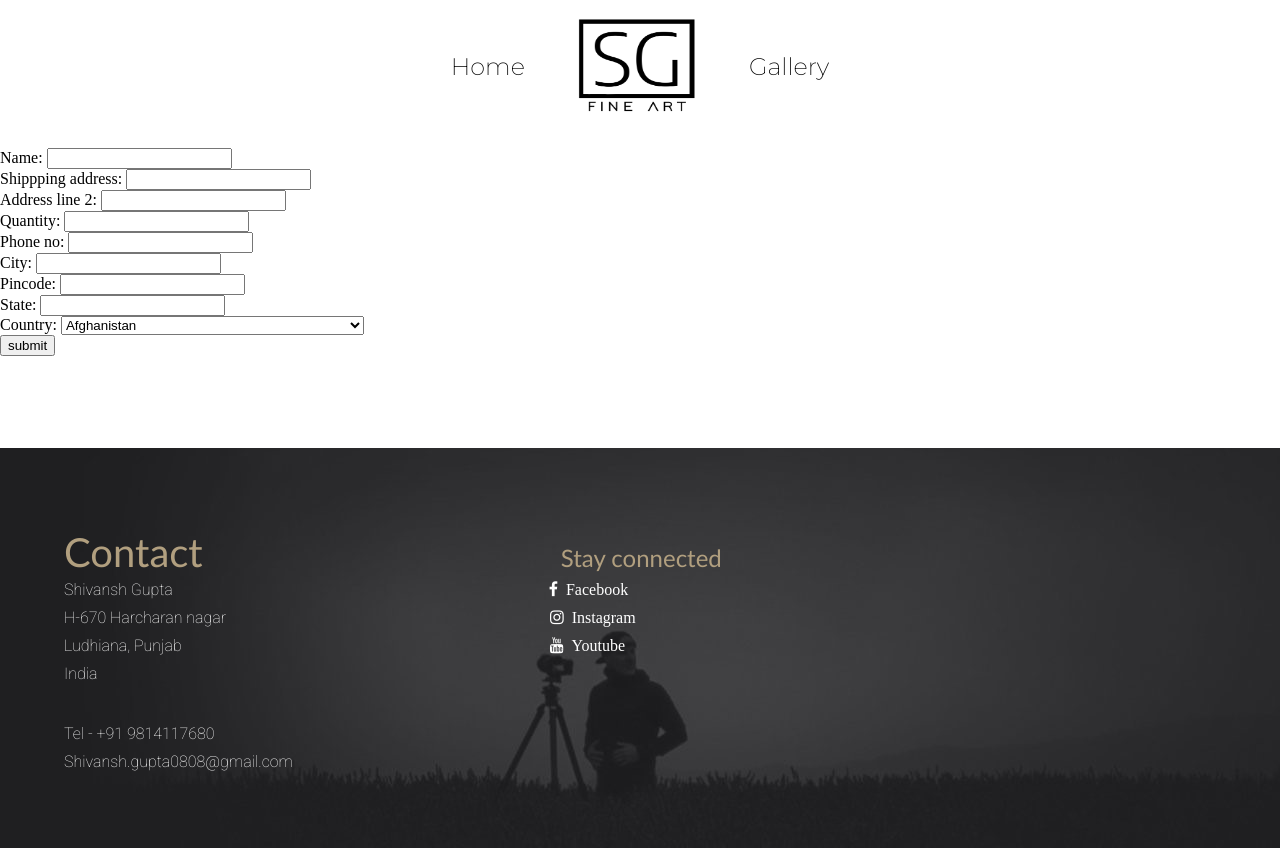
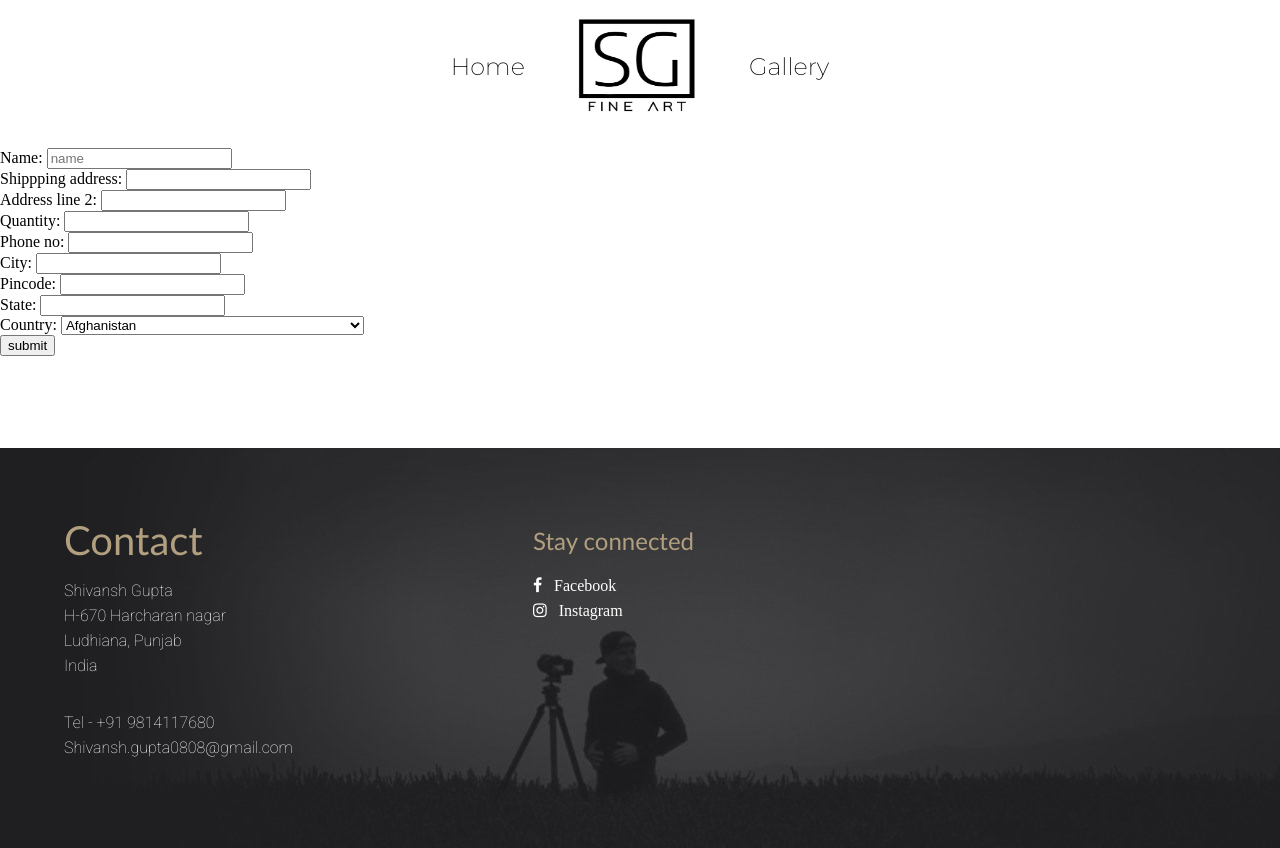
Before and after one commit to Someone-here/FlaskApp, a Flask app: page /customer in a window 1280 px wide. Run offline with Flask 2, Linux system fonts and the light colour scheme; some libraries are stand-ins or nearby versions; some web fonts are replaced.

Commit message:
responsive

```diff
--- a/templates/footer.jinja
+++ b/templates/footer.jinja
@@ -1,40 +1,64 @@
 <footer>
-    <p class = "foot1">Contact</p>
-    <p class = "foot2">Stay connected</p>
-    <p class = "coninfo">Shivansh Gupta<a href="https://www.facebook.com/Picss-and-artt-110084744165547" target="_blank" class="facebook"><em class="fa fa-facebook"></em>&nbsp;&nbsp;Facebook</a><br>H-670 Harcharan nagar <a target="_blank" href="https://www.instagram.com/picss.and.art/" class="insta"><em class="fa fa-instagram"></em>&nbsp;&nbsp;Instagram</a><br>Ludhiana, Punjab<a target="_blank" href="https://youtube.com" class="youtube"><em class="fa fa-youtube"></em>&nbsp;&nbsp;Youtube</a><br />India</p>
-    <p class = "coninfo">Tel - +91 9814117680<br>Shivansh.gupta0808@gmail.com</p>
+  <div class="left-info">
+    <span>Contact</span> <br />
+    <p>
+      Shivansh Gupta <br />
+      H-670 Harcharan nagar <br />
+      Ludhiana, Punjab <br />
+      India
+    </p> <br />
+    <p>
+      Tel - +91 9814117680 <br />
+      Shivansh.gupta0808@gmail.com
+    </p>
+  </div>
+  <div style="width: 15rem;"></div>
+  <div class="right-info">
+    <span>Stay connected</span> <br />
+    <p>
+      <a href="https://www.facebook.com/Picss-and-artt-110084744165547" target="_blank" class="facebook">
+        <em class="fa fa-facebook"></em>
+        &nbsp;&nbsp;Facebook
+      </a><br />
+      <a target="_blank" href="https://www.instagram.com/picss.and.art/" class="insta">
+        <em class="fa fa-instagram"></em>
+        &nbsp;&nbsp;Instagram
+      </a><br>
+    </p>
+  </div>
 </footer>
 <style>
     @import url("https://cdnjs.cloudflare.com/ajax/libs/font-awesome/4.7.0/css/font-awesome.min.css");
     @import url('https://fonts.googleapis.com/css2?family=Arima+Madurai:wght@300&family=Encode+Sans+Condensed:wght@300&family=Montserrat:wght@200&family=Nanum+Myeongjo&family=Poiret+One&family=Roboto:wght@100&display=swap');
     footer {
+      padding-top: 5rem;
+      padding-right: 5rem;
       min-width: 100%;
+      max-width: 100%;
+      box-sizing: border-box;
+      display: flex;
       margin-top: 5.75rem;
       background-size: cover;
       height: 25rem;
-      background: url({{ url_for("static", filename="images/Footer.jpg") }});
+      background: url("{{ url_for('static', filename='images/Footer.jpg') }}");
     }
 
-    .foot1 {
+    .left-info, .right-info, p {
+      display: inline-block;
+      line-height: 25px;
+    }
+
+    .left-info span {
       font-size: 2.5rem;
       font-family: "Calibri";
       color: rgb(177, 159, 127);
-      padding-left: 4rem;
       display: inline-block;
-      margin-bottom: 0rem;
-      margin-top: 5rem;
     }
 
-    .foot2 {
-      display: inline;
+    .right-info span {
       color: rgb(177, 159, 127);
       font-size: 1.5rem;
       font-family: "Calibri";
-      margin-left: 14.75em;
-    }
-
-    .facebook {
-      margin-left: 23.5rem;
     }
 
     .facebook,
@@ -48,20 +72,28 @@
       font-weight: 500;
       text-decoration: none;
     }
-
-    .insta {
-      margin-left: 20rem;
-    }
-
-    .youtube {
-      margin-left: 23rem;
-    }
-
-    .coninfo {
+    .left-info {
       padding-left: 4em;
-      line-height: 28px;
       font-family: "roboto";
       margin-bottom: 2rem;
       color: white;
     }
+
+    p {
+      margin: 1rem 0rem;
+    }
+
+    @media (max-width: 450px) {
+      .left-info {
+        padding-left: 2em;
+      }
+    }
+    @media (max-width: 360px) {
+      .right-info {
+        margin-left: -2rem;
+      }
+      .left-info {
+        padding-left: 1em;
+      }
+    }
 </style>
--- a/templates/header.jinja
+++ b/templates/header.jinja
@@ -34,6 +34,25 @@
     margin-left: 3rem;
   }
 
+  @media (max-width: 460px) {
+    #logo {
+      width: 6rem;
+      height: 5rem;
+      margin-left: 1.75em;
+      margin-right: 1.75rem;
+    }
+  }
+
+  @media (max-width: 350px) {
+    #logo {
+      width: 5rem;
+      height: 4.5rem;
+      margin-left: 1.25em;
+      margin-right: 1.25rem;
+      font-size: 0.75rem;
+    }
+  }
+
   #navbar {
     padding-top: 1rem;
     align-items: center;
--- a/templates/info.html
+++ b/templates/info.html
@@ -16,7 +16,7 @@
 <body>
     {% include "header.jinja" %}
         <label>Name: </label>
-        <input type="text" required name="name" /><br />
+        <input type="text" required name="name" placeholder="name" /><br />
         <label>Shippping address: </label>
         <input type="text" required name="Address1" /><br />
         <label>Address line 2: </label>
@@ -24,11 +24,11 @@
         <label>Quantity: </label>
         <input type="number" required name="quantity" /><br />
         <label>Phone no: </label>
-        <input type="tel" required name="phone" /><br />
+        <input type="tel" required name="phone" oninput="this.value = this.value.replace(/[^0-9.]/g, '').replace(/(\..*)\./g, '');" /><br />
         <label>City: </label>
         <input type="text" required name="city" /><br />
         <label>Pincode: </label>
-        <input type="text" required name="postal" /><br />
+        <input type="text" required name="postal" oninput="this.value = this.value.replace(/[^0-9.]/g, '').replace(/(\..*)\./g, '');" /><br />
         <label>State: </label>
         <input type="text" required name="state" /><br />
         <label>Country: </label>
```
Also changed, not shown: static/carousel.html (deleted, +0 -49 lines), static/css/styll.css (+59 -39 lines), templates/index.html (+20 -10 lines).
